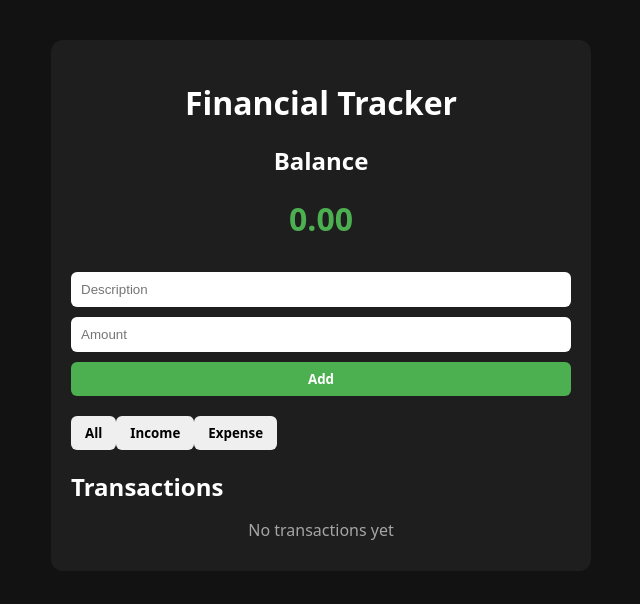
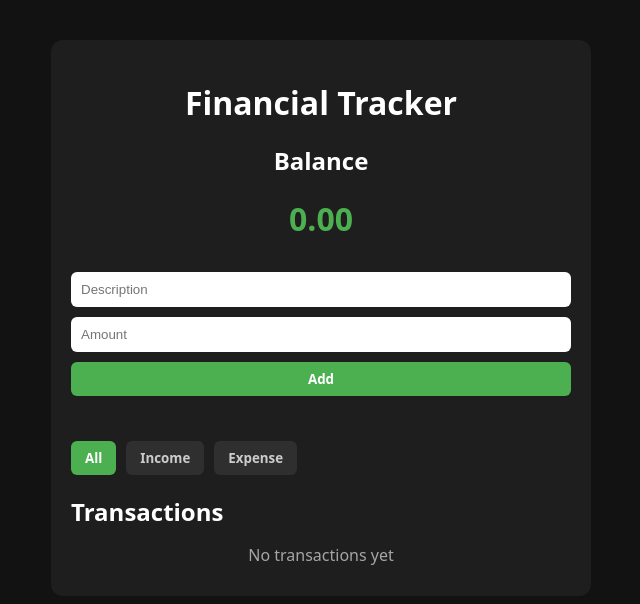
Before and after one commit to FixedBits/financial-tracker, a React (Vite) app: page / in a window 1280 px wide. Shown: the top 604 px of the page, without its empty margins (319-959 px from the left). Built offline with nearby package versions, Linux system fonts and the light colour scheme.

Commit message:
Add active state logic for filter buttons

```diff
--- a/src/App.jsx
+++ b/src/App.jsx
@@ -118,17 +118,17 @@ function App() {
       {/* Filter Buttons */}
       <div className="filters">
         {/* Set filter to "all" */}
-        <button className="btn" onClick={() => setFilter("all")}>
+        <button className={`btn ${filter === "all" ? "active" : " "}`} onClick={() => setFilter("all")}>
           All
         </button>
 
         {/* Set filter to "income" */}
-        <button className="btn" onClick={() => setFilter("income")}>
+        <button className={`btn ${filter === "income" ? "active" : " "}`} onClick={() => setFilter("income")}>
           Income
         </button>
 
         {/* Set filter to "expense" */}
-        <button className="btn" onClick={() => setFilter("expense")}>
+        <button className={`btn ${filter === "expense" ? "active" : " "}`} onClick={() => setFilter("expense")}>
           Expense
         </button>
       </div>
--- a/src/styles/app.css
+++ b/src/styles/app.css
@@ -49,7 +49,7 @@ h1 {
 
 /* Transaction list section */
 .transaction-list h2 {
-  margin-bottom: 10px;
+  margin-bottom: 15px;
 }
 .transaction-list .empty {
   text-align: center;
@@ -180,7 +180,35 @@ h1 {
     opacity 0.2s ease;
 }
 
-/* Ghost button (Cancel, Edit) */
+.filters {
+  display: flex;
+  gap: 10px;
+  margin-top: 45px;
+}
+
+.filters button {
+  background: #2f2f2f;
+  color: #ccc;
+  padding: 8px 14px;
+  border-radius: 6px;
+  border: none;
+  font-weight: 600;
+  transition:
+    background 0.2s ease,
+    color 0.2s ease;
+}
+
+.filters button:hover {
+  background: #3a3a3a;
+  color: #fff;
+}
+
+.filters button.active {
+  background: #4caf50;
+  color: #fff;
+}
+
+/* Ghost button (Edit text) */
 .btn-ghost {
   background: transparent;
   color: #bbb;
```
